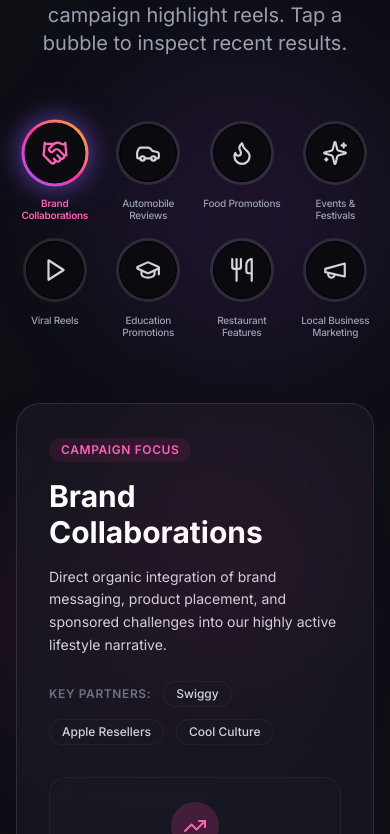
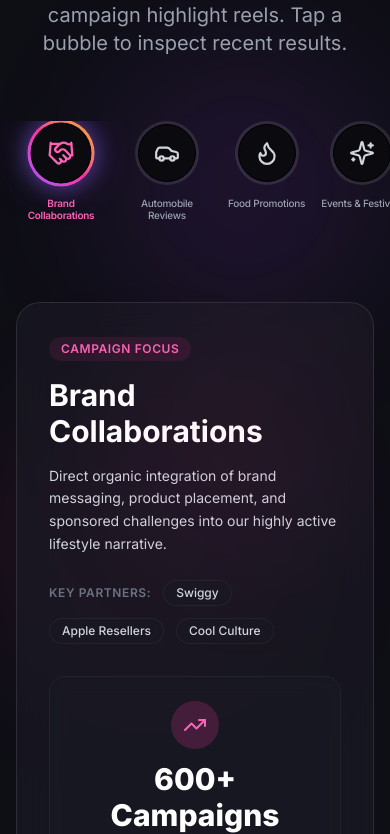
Before and after one commit to HARSHXICOR/thekharagpurcool-website, a Next.js app in the folder Premium Digital Agency Website 2/: page /about in a window 390 px wide. Shown: the part 2070-2904 px from the top of the page. Built offline with nearby package versions, Linux system fonts and the light colour scheme; no server answers.

Commit message:
fix: resolve mobile layout deforms in stories highlights, milestones timeline, and case studies metrics grids

```diff
--- a/Premium Digital Agency Website 2/src/app/pages/About.tsx
+++ b/Premium Digital Agency Website 2/src/app/pages/About.tsx
@@ -197,15 +197,15 @@ export function About() {
           </motion.div>
 
           <div className="max-w-5xl mx-auto">
-            {/* Highlights Grid (Circles) */}
-            <div className="grid grid-cols-4 sm:grid-cols-8 gap-4 md:gap-6 mb-16">
+            {/* Highlights (Horizontally scrollable on mobile, grid on desktop) */}
+            <div className="flex overflow-x-auto no-scrollbar md:grid md:grid-cols-8 gap-4 md:gap-6 mb-16 pb-4 -mx-4 px-4 md:mx-0 md:px-0 scroll-smooth">
               {highlights.map((hl, idx) => {
                 const isSelected = activeHighlight === idx;
                 return (
                   <button
                     key={idx}
                     onClick={() => setActiveHighlight(idx)}
-                    className="flex flex-col items-center gap-3 group focus:outline-none cursor-pointer"
+                    className="flex flex-col items-center gap-3 group focus:outline-none cursor-pointer flex-shrink-0"
                   >
                     {/* Story Circle */}
                     <div className={`w-16 h-16 md:w-20 md:h-20 rounded-full p-[3px] transition-all duration-300 ${
@@ -377,7 +377,7 @@ export function About() {
 
           <div className="max-w-4xl mx-auto">
             <div className="relative">
-              <div className="absolute left-1/2 top-0 bottom-0 w-px bg-gradient-to-b from-purple-500 via-teal-500 to-yellow-500" />
+              <div className="absolute md:left-1/2 left-[15px] top-0 bottom-0 w-px bg-gradient-to-b from-purple-500 via-teal-500 to-yellow-500" />
 
               {milestones.map((milestone, index) => (
                 <motion.div
@@ -386,18 +386,18 @@ export function About() {
                   whileInView={{ opacity: 1, x: 0 }}
                   viewport={{ once: true }}
                   transition={{ delay: index * 0.1 }}
-                  className={`flex items-center gap-8 mb-12 ${
-                    index % 2 === 0 ? "flex-row" : "flex-row-reverse"
-                  }`}
+                  className={`flex md:items-center items-start gap-8 mb-12 relative flex-row ${
+                    index % 2 === 0 ? "md:flex-row" : "md:flex-row-reverse"
+                  } pl-8 md:pl-0`}
                 >
-                  <div className={`w-1/2 ${index % 2 === 0 ? "text-right" : "text-left"}`}>
-                    <div className="glass-light rounded-xl p-6 inline-block">
+                  <div className={`w-full md:w-1/2 ${index % 2 === 0 ? "text-left md:text-right" : "text-left"}`}>
+                    <div className="glass-light rounded-xl p-6 inline-block text-left">
                       <div className="text-3xl text-gradient mb-2">{milestone.year}</div>
                       <div className="text-gray-300">{milestone.achievement}</div>
                     </div>
                   </div>
-                  <div className="w-4 h-4 rounded-full bg-gradient-to-br from-purple-500 to-teal-500 relative z-10" />
-                  <div className="w-1/2" />
+                  <div className="w-4 h-4 rounded-full bg-gradient-to-br from-purple-500 to-teal-500 absolute md:relative md:left-auto left-[7px] z-10" />
+                  <div className="hidden md:block md:w-1/2" />
                 </motion.div>
               ))}
             </div>
--- a/Premium Digital Agency Website 2/src/app/pages/Dashboard.tsx
+++ b/Premium Digital Agency Website 2/src/app/pages/Dashboard.tsx
@@ -241,7 +241,7 @@ export function Dashboard() {
                 </p>
               </div>
 
-              <div className="flex gap-3">
+              <div className="flex flex-wrap sm:flex-nowrap gap-3 w-full sm:w-auto justify-start sm:justify-end">
                 <button className="px-6 py-3 rounded-full glass-light hover:glass transition-all flex items-center gap-2">
                   <Calendar size={18} />
                   Last 30 Days
--- a/Premium Digital Agency Website 2/src/app/pages/Portfolio.tsx
+++ b/Premium Digital Agency Website 2/src/app/pages/Portfolio.tsx
@@ -317,7 +317,7 @@ export function Portfolio() {
                   <h3 className="text-2xl mb-4">{project.client}</h3>
 
                   {/* Metrics */}
-                  <div className="grid grid-cols-3 gap-4 mb-6">
+                  <div className="grid grid-cols-1 sm:grid-cols-3 gap-4 mb-6">
                     <div className="glass-light rounded-xl p-4 text-center">
                       <Users size={20} className="mx-auto mb-2 text-purple-400" />
                       <div className="text-xs text-gray-500 mb-1">Followers</div>
--- a/Premium Digital Agency Website 2/src/styles/index.css
+++ b/Premium Digital Agency Website 2/src/styles/index.css
@@ -20,3 +20,12 @@ select:-webkit-autofill:active {
   caret-color: #ffffff !important; /* Keeps the caret cursor white */
   transition: background-color 5000s ease-in-out 0s;
 }
+
+/* Hide scrollbars globally for custom touch-slide containers */
+.no-scrollbar::-webkit-scrollbar {
+  display: none;
+}
+.no-scrollbar {
+  -ms-overflow-style: none;  /* IE and Edge */
+  scrollbar-width: none;  /* Firefox */
+}
```
